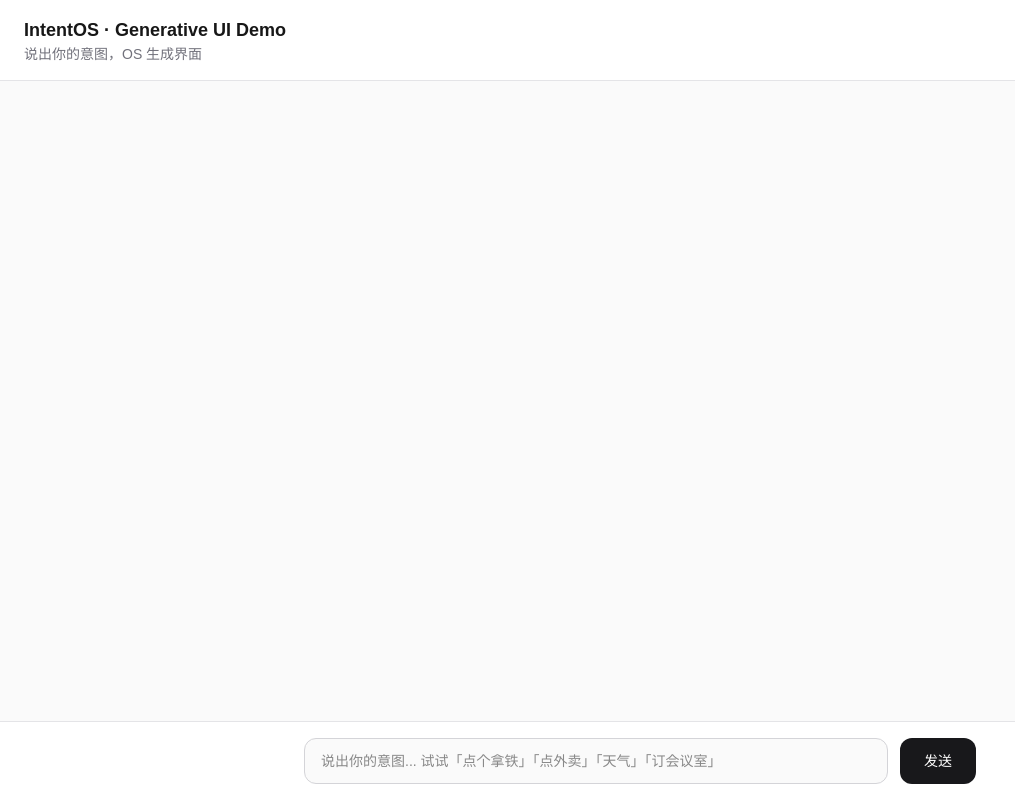
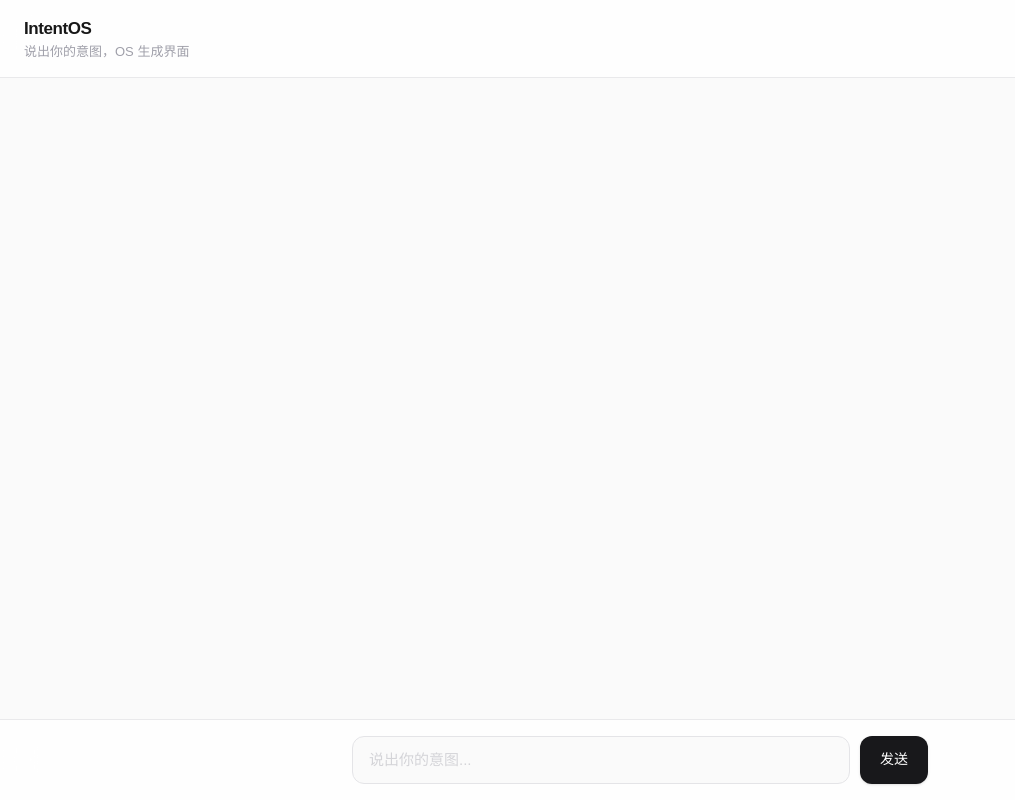
Before and after one commit to momomo-agent/gen-ui-demo, a Next.js app: page / in a window 1280 px wide. Shown: the whole page, without its empty margins (0-1015 px from the left). Built offline with nearby package versions, Linux system fonts and the light colour scheme; what @json-render/core, @json-render/react would draw is missing.

Commit message:
ui: polish components and layout - better spacing, shadows, typography

```diff
--- a/src/app/page.tsx
+++ b/src/app/page.tsx
@@ -9,9 +9,9 @@ import { resolveIntent } from "./engine";
 type HandoffMode = "osHandles" | "osToUser" | "osAsksUser";
 
 const modeLabels: Record<HandoffMode, { text: string; color: string }> = {
-  osHandles: { text: "OS 直接处理", color: "bg-green-100 text-green-800" },
-  osToUser: { text: "OS → 你来选", color: "bg-blue-100 text-blue-800" },
-  osAsksUser: { text: "OS 问你", color: "bg-amber-100 text-amber-800" },
+  osHandles: { text: "OS 直接处理", color: "bg-emerald-50 text-emerald-700 ring-emerald-200" },
+  osToUser: { text: "OS → 你来选", color: "bg-sky-50 text-sky-700 ring-sky-200" },
+  osAsksUser: { text: "OS 问你", color: "bg-amber-50 text-amber-700 ring-amber-200" },
 };
 
 interface Message {
@@ -30,12 +30,10 @@ export default function Home() {
   async function handleSubmit(e: React.FormEvent) {
     e.preventDefault();
     if (!input.trim() || loading) return;
-
     const userMsg = input.trim();
     setInput("");
     setMessages((prev) => [...prev, { role: "user", text: userMsg }]);
     setLoading(true);
-
     try {
       const res = await fetch("/api/intent", {
         method: "POST",
@@ -45,7 +43,6 @@ export default function Home() {
       const data = await res.json();
       setMessages((prev) => [...prev, { role: "os", mode: data.mode, label: data.label, spec: data.spec }]);
     } catch {
-      // Fallback to local mock
       const data = resolveIntent(userMsg);
       setMessages((prev) => [...prev, { role: "os", mode: data.mode, label: data.label, spec: data.spec }]);
     }
@@ -53,56 +50,59 @@ export default function Home() {
   }
 
   return (
-    <div className="flex min-h-screen flex-col bg-zinc-50 dark:bg-zinc-950">
-      <header className="border-b border-zinc-200 bg-white px-6 py-4 dark:border-zinc-800 dark:bg-zinc-900">
-        <h1 className="text-lg font-semibold">IntentOS · Generative UI Demo</h1>
-        <p className="text-sm text-zinc-500">说出你的意图，OS 生成界面</p>
+    <div className="flex min-h-screen flex-col bg-[#fafafa] dark:bg-zinc-950">
+      <header className="sticky top-0 z-10 border-b border-zinc-200/80 bg-white/80 px-6 py-4 backdrop-blur-xl dark:border-zinc-800/80 dark:bg-zinc-900/80">
+        <h1 className="text-[17px] font-semibold tracking-tight">IntentOS</h1>
+        <p className="text-[13px] text-zinc-400">说出你的意图，OS 生成界面</p>
       </header>
 
-      <main className="flex-1 overflow-y-auto px-4 py-6">
-        <div className="mx-auto flex max-w-2xl flex-col gap-4">
+      <main className="flex-1 overflow-y-auto px-4 py-8">
+        <div className="mx-auto flex max-w-xl flex-col gap-5">
           {messages.map((msg, i) =>
             msg.role === "user" ? (
-              <div key={i} className="self-end rounded-2xl bg-zinc-900 px-4 py-2 text-white dark:bg-zinc-100 dark:text-zinc-900">
-                {msg.text}
+              <div key={i} className="flex justify-end">
+                <div className="max-w-[80%] rounded-2xl rounded-br-md bg-zinc-900 px-4 py-2.5 text-[15px] text-white dark:bg-zinc-100 dark:text-zinc-900">
+                  {msg.text}
+                </div>
               </div>
             ) : (
               <div key={i} className="flex flex-col gap-2">
                 {msg.mode && (
-                  <span className={`self-start rounded-full px-3 py-1 text-xs font-medium ${modeLabels[msg.mode].color}`}>
-                    {modeLabels[msg.mode].text}
+                  <span className={`self-start rounded-md px-2 py-0.5 text-[11px] font-medium ring-1 ring-inset ${modeLabels[msg.mode].color}`}>
+                    {msg.label || modeLabels[msg.mode].text}
                   </span>
                 )}
-                {msg.spec ? (
-                  <div className="rounded-2xl border border-zinc-200 bg-white p-4 shadow-sm dark:border-zinc-800 dark:bg-zinc-900">
+                {msg.spec && (
+                  <div className="rounded-2xl rounded-tl-md border border-zinc-200/80 bg-white p-5 shadow-[0_1px_3px_rgba(0,0,0,0.04)] dark:border-zinc-800 dark:bg-zinc-900">
                     <JSONUIProvider registry={registry}>
                       <Renderer spec={msg.spec} registry={registry} />
                     </JSONUIProvider>
                   </div>
-                ) : (
-                  <div className="text-zinc-600">{msg.text}</div>
                 )}
               </div>
             )
           )}
           {loading && (
-            <div className="text-sm text-zinc-400">OS 思考中...</div>
+            <div className="flex items-center gap-2 text-[13px] text-zinc-400">
+              <span className="inline-block h-1.5 w-1.5 animate-pulse rounded-full bg-zinc-300" />
+              OS 思考中...
+            </div>
           )}
         </div>
       </main>
 
-      <form onSubmit={handleSubmit} className="border-t border-zinc-200 bg-white px-4 py-4 dark:border-zinc-800 dark:bg-zinc-900">
-        <div className="mx-auto flex max-w-2xl gap-3">
+      <form onSubmit={handleSubmit} className="sticky bottom-0 border-t border-zinc-200/80 bg-white/80 px-4 py-4 backdrop-blur-xl dark:border-zinc-800/80 dark:bg-zinc-900/80">
+        <div className="mx-auto flex max-w-xl gap-2.5">
           <input
             value={input}
             onChange={(e) => setInput(e.target.value)}
-            placeholder="说出你的意图... 试试「点个拿铁」「点外卖」「天气」「订会议室」"
-            className="flex-1 rounded-xl border border-zinc-300 bg-zinc-50 px-4 py-3 text-sm outline-none focus:border-zinc-500 dark:border-zinc-700 dark:bg-zinc-800"
+            placeholder="说出你的意图..."
+            className="flex-1 rounded-xl border border-zinc-200 bg-zinc-50 px-4 py-3 text-[15px] outline-none transition-colors placeholder:text-zinc-300 focus:border-zinc-400 focus:bg-white dark:border-zinc-700 dark:bg-zinc-800 dark:focus:border-zinc-600"
           />
           <button
             type="submit"
             disabled={loading}
-            className="rounded-xl bg-zinc-900 px-6 py-3 text-sm font-medium text-white transition hover:bg-zinc-700 disabled:opacity-50 dark:bg-zinc-100 dark:text-zinc-900"
+            className="rounded-xl bg-zinc-900 px-5 py-3 text-[14px] font-medium text-white shadow-sm transition-all hover:bg-zinc-700 active:scale-[0.97] disabled:opacity-40 dark:bg-white dark:text-zinc-900"
           >
             发送
           </button>
--- a/src/app/registry.tsx
+++ b/src/app/registry.tsx
@@ -61,19 +61,19 @@ export const catalog = defineCatalog(schema, {
   },
 });
 
-const gapMap = { sm: "gap-1", md: "gap-3", lg: "gap-5" };
-const sizeMap = { sm: "text-sm", md: "text-base", lg: "text-lg" };
+const gapMap = { sm: "gap-1.5", md: "gap-3", lg: "gap-5" };
+const sizeMap = { sm: "text-[13px] leading-5", md: "text-[15px] leading-6", lg: "text-lg leading-7" };
 
 export const { registry } = defineRegistry(catalog, {
   components: {
     Card: ({ props, children }) => (
-      <div className="rounded-xl border border-zinc-200 p-4 dark:border-zinc-700">
-        <h3 className="mb-2 font-semibold">{props.title}</h3>
+      <div className="space-y-3">
+        <p className="text-[15px] font-semibold tracking-tight">{props.title}</p>
         {children}
       </div>
     ),
     Stack: ({ props, children }) => (
-      <div className={`flex ${props.direction === "horizontal" ? "flex-row flex-wrap" : "flex-col"} ${gapMap[props.gap || "md"]}`}>
+      <div className={`flex ${props.direction === "horizontal" ? "flex-row flex-wrap items-center" : "flex-col"} ${gapMap[props.gap || "md"]}`}>
         {children}
       </div>
     ),
@@ -83,22 +83,22 @@ export const { registry } = defineRegistry(catalog, {
       </div>
     ),
     Heading: ({ props }) => (
-      <h2 className="text-2xl font-bold">{props.text}</h2>
+      <p className="text-base font-semibold tracking-tight">{props.text}</p>
     ),
     Text: ({ props }) => (
-      <p className={`${sizeMap[props.size || "md"]} ${props.color === "muted" ? "text-zinc-500" : ""} ${props.weight === "semibold" ? "font-semibold" : ""}`}>
+      <p className={`${sizeMap[props.size || "md"]} ${props.color === "muted" ? "text-zinc-400" : "text-zinc-700 dark:text-zinc-300"} ${props.weight === "semibold" ? "font-medium" : ""}`}>
         {props.text}
       </p>
     ),
     Badge: ({ props }) => (
-      <span className="rounded-full bg-zinc-100 px-3 py-1 text-xs font-medium dark:bg-zinc-800">
+      <span className="inline-flex items-center rounded-md bg-zinc-100 px-2 py-0.5 text-xs font-medium text-zinc-600 ring-1 ring-inset ring-zinc-200 dark:bg-zinc-800 dark:text-zinc-400 dark:ring-zinc-700">
         {props.text}
       </span>
     ),
     Button: ({ props, emit }) => (
       <button
         onClick={() => emit("press")}
-        className="rounded-lg bg-zinc-900 px-4 py-2 text-sm font-medium text-white transition hover:bg-zinc-700 dark:bg-zinc-100 dark:text-zinc-900"
+        className="inline-flex items-center justify-center rounded-lg bg-zinc-900 px-4 py-2 text-[13px] font-medium text-white shadow-sm transition-all hover:bg-zinc-700 active:scale-[0.97] dark:bg-white dark:text-zinc-900 dark:hover:bg-zinc-200"
       >
         {props.label}
       </button>
@@ -106,14 +106,14 @@ export const { registry } = defineRegistry(catalog, {
     Radio: ({ props }) => (
       <div className="flex flex-col gap-2">
         {props.options.map((opt: any) => (
-          <label key={opt.value} className="flex items-center gap-2 text-sm">
-            <input type="radio" name={props.name} value={opt.value} className="accent-zinc-900" />
+          <label key={opt.value} className="flex cursor-pointer items-center gap-2.5 rounded-lg px-3 py-2 text-[14px] text-zinc-700 transition-colors hover:bg-zinc-50 dark:text-zinc-300 dark:hover:bg-zinc-800/50">
+            <input type="radio" name={props.name} value={opt.value} className="h-4 w-4 accent-zinc-900 dark:accent-white" />
             {opt.label}
           </label>
         ))}
       </div>
     ),
-    Separator: () => <hr className="border-zinc-200 dark:border-zinc-700" />,
+    Separator: () => <hr className="border-zinc-100 dark:border-zinc-800" />,
   },
   actions: {
     confirm: async () => { alert("已确认！"); },
```
